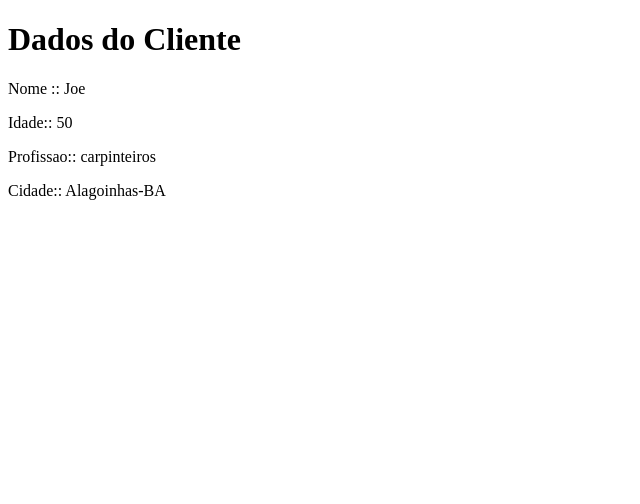
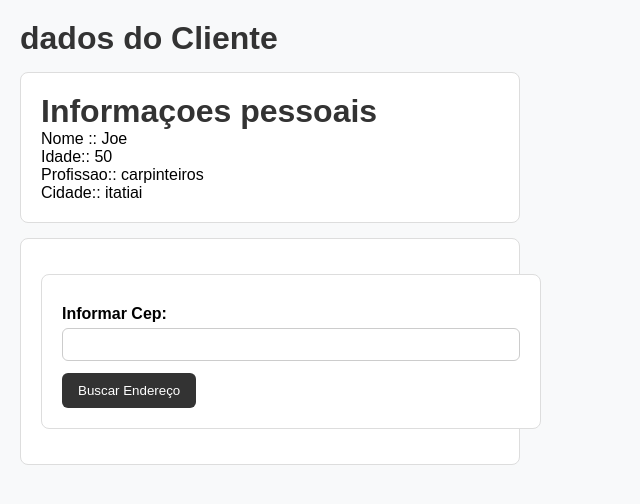
Before and after one commit to AndreVictordmr/Atividade_cafe_web, a PHP site: page / in a window 1280 px wide. Shown: the top 504 px of the page, without its empty margins (0-640 px from the left). Run offline with PHP 8.4, Linux system fonts and the light colour scheme.

Commit message:
pegando Cep

```diff
--- a/css/style.css
+++ b/css/style.css
@@ -0,0 +1,47 @@
+*{
+    margin: 0;
+    padding: 0;
+    box-sizing: border-box;
+}
+
+body{
+    font-family: Arial, Helvetica, sans-serif;
+    margin: 20px;
+    background-color: #f8f9fa;
+}
+
+h1,h2{color: #333;}
+
+form,div{
+    background-color: white;
+    padding: 20px;
+    margin-top: 15px;
+    margin-bottom: 15px;
+    border: 1px solid #ddd;
+    border-radius: 8px;
+    width: 500px;
+}
+
+label{
+    font-weight: bold;
+    display: block;
+    margin-top: 10px;
+    margin-bottom: 5px;
+}
+
+input, textarea,select{
+    width: 100%;
+    padding: 8px;
+    box-sizing: border-box;
+    border: 1px solid #ccc;
+    border-radius: 6px;
+    margin-bottom: 12px;
+}
+button{
+    background-color: #333;
+    color: white;
+    border: none;
+    padding: 10px 16px;
+    border-radius: 6px;
+    cursor: pointer;
+}
--- a/index.php
+++ b/index.php
@@ -1,3 +1,7 @@
+    <?php
+        require_once "src/listaDDD.php";
+        require_once "src/pegarCEP.php";
+    ?>
 <!DOCTYPE html>
 <html lang="en">
     <head>
@@ -7,23 +11,24 @@
         <title>Document</title>
     </head>
     <body>
-    <?php
-        $arquivo = "json/dados_clientes.json";
+        <h1>dados do Cliente</h1>
+        <?=dadosCliente($dados['cliente1']);?>
+        <div>
+            <form action="" method="post">
+                <label for="cep">Informar Cep: </label>
+                <input type="text" name="cep" id="cep">
+                <button type="submit">Buscar Endereço</button>
+            </form>
+            <?php
+                if($_SERVER['REQUEST_METHOD']==="POST"){
+                    $cep =trim($_POST['cep']);
 
-        $resposta = file_get_contents($arquivo);
-        $dados = json_decode($resposta, true);
+                    pegarEndereco($cep);
 
-        function dadosCliente($cliente){
-        echo "
-            <h1> Dados do Cliente </h1>
-            <p>Nome :: ". $cliente['nome']."</p>";
-        echo"<p>Idade:: ".$cliente['idade']."</p>";
-        echo"<p>Profissao:: ".$cliente['profissão']."</p>";
-        echo"<p>Cidade:: ".$cliente['cidade']."</p>";
-        }
+                }
+            ?>
 
-        dadosCliente($dados['cliente1'])
-    ?>
+        </div>
 
     </body>
 </html>
--- a/json/dados_clientes.json
+++ b/json/dados_clientes.json
@@ -4,6 +4,6 @@
         "nome":"Joe",
         "idade":"50",
         "profissão":"carpinteiros",
-        "cidade":"Alagoinhas-BA"
+        "cidade":"itatiai"
     }
 }
--- /dev/null
+++ b/src/listaDDD.php
@@ -0,0 +1,15 @@
+<?php
+
+        $arquivo = "json/dados_clientes.json";
+
+        $resposta = file_get_contents($arquivo);
+        $dados = json_decode($resposta, true);
+
+        function dadosCliente($cliente){
+        echo "<div>
+            <h1> Informaçoes pessoais </h1>
+            <p>Nome :: ". $cliente['nome']."</p>";
+        echo"<p>Idade:: ".$cliente['idade']."</p>";
+        echo"<p>Profissao:: ".$cliente['profissão']."</p>";
+        echo"<p>Cidade:: ".$cliente['cidade']."</p></div>";
+        }
--- /dev/null
+++ b/src/pegarCEP.php
@@ -0,0 +1,16 @@
+<?php
+
+function pegarEndereco($cep){
+    $url ="https://brasilapi.com.br/api/cep/v1/$cep";
+    $dados = file_get_contents($url);
+    $endereco = json_decode($dados,true);
+
+    echo "<div>";
+    echo "<h1>Endereço Pessoal</h1>";
+    echo "<p><b>Cep: </b>". $endereco['cep'] ."</p>";
+    echo "<p><b>Rua: </b>". $endereco['street'] ."</p>";
+    echo "<p><b>Bairro: </b>". $endereco['neighborhood'] ."</p>";
+    echo "<p><b>Cidade: </b>". $endereco['city'] ."-". $endereco['state'] ."</p>";
+    echo "</div>";
+
+}
```
